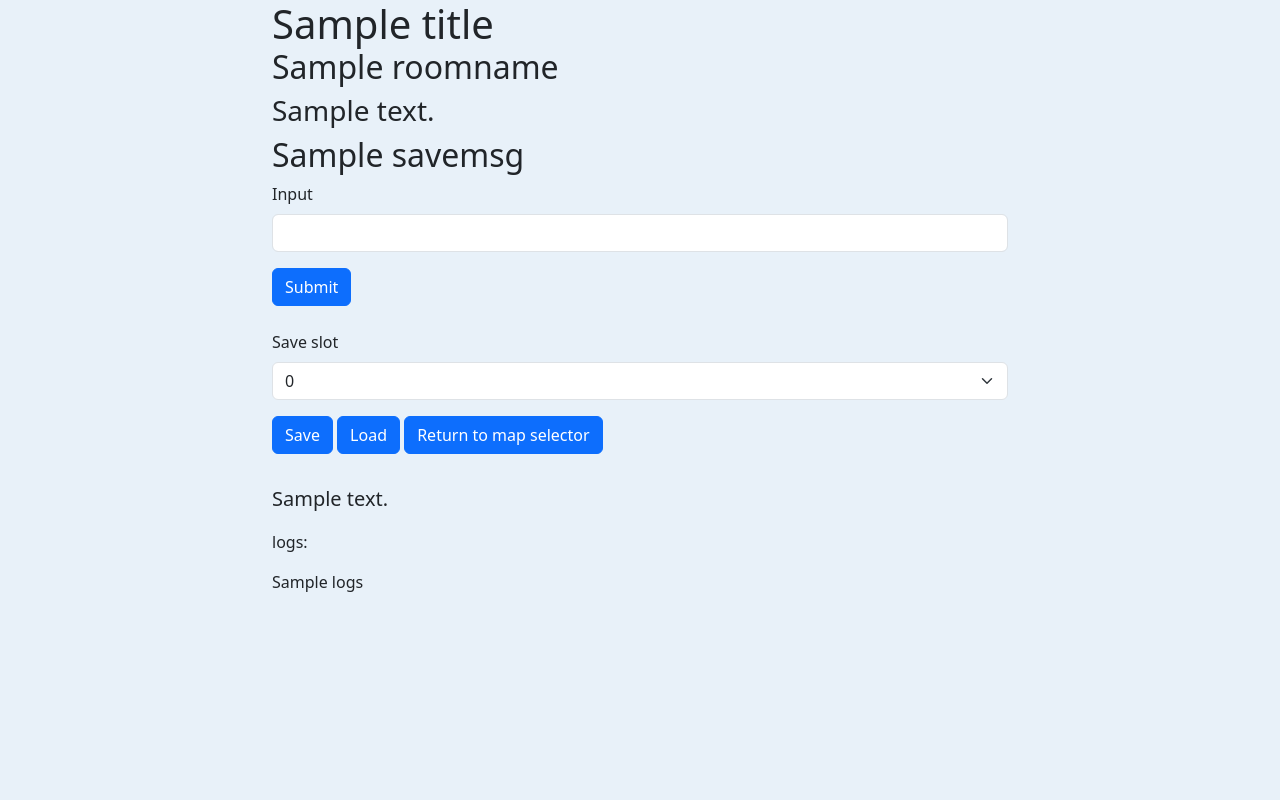
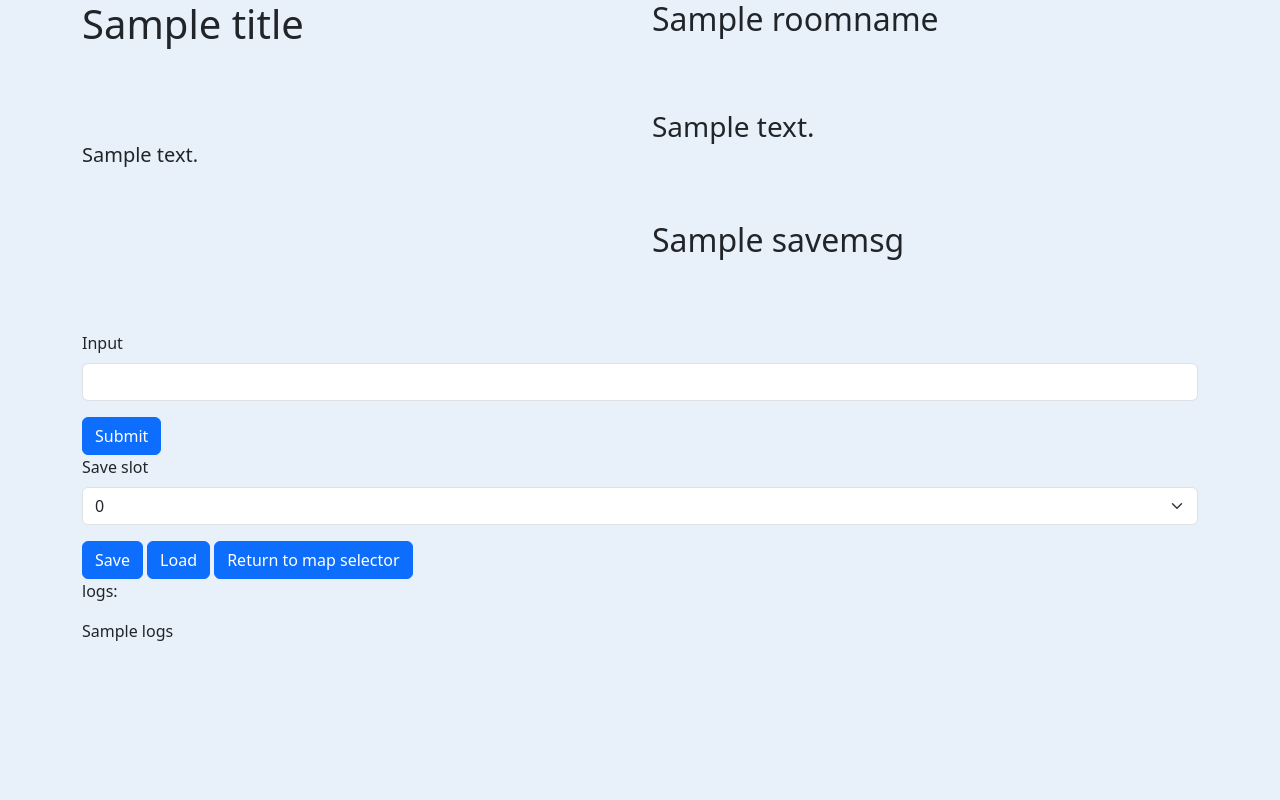
Before and after one commit to Tsunami014/Phoenix-Engine, a Flask app: template templates/app.html in a window 1280 px wide. Run offline with Flask 3, Linux system fonts and the light colour scheme; the template is opened without the code that fills it: values that come from a table or form of the project are taken from there, most other values are stand-ins (such as "Sample title", 1, 10 or a date in 2020); parts of the project's set-up code (start-up, migrations or seed data) failed here and were passed over; some libraries are stand-ins or nearby versions.

Commit message:
Made the web app have a more beautiful layout! :D

```diff
--- /dev/null
+++ b/static/css/ordering.css
@@ -0,0 +1,30 @@
+.text-title { /*title of the map*/
+    grid-area: text-title;
+}
+.text-rname { /*room name*/
+    grid-area: text-rname;
+}
+.text-rdesc { /*room description*/
+    grid-area: text-rdesc;
+}
+.text-savem { /*save message (success/failiure)*/
+    grid-area: text-savem;
+}
+.text-prmsg { /*print message (the output of your actions)*/
+    grid-area: text-prmsg;
+}
+.form-gamef { /*form game (the form to input the action you are going to do)*/
+    grid-area: form-gamef;
+}
+.form-savef { /*form save (the form to save your game)*/
+    grid-area: form-savef;
+}
+.text-rdesc { /*room description*/
+    grid-area: text-rdesc;
+}
+.text-glogs { /*game logs*/
+    grid-area: text-glogs;
+}
+.text-rstuf { /*room stuff*/
+    grid-area: text-rstuf;
+}
--- a/templates/app.html
+++ b/templates/app.html
@@ -25,37 +25,64 @@
       p {white-space: pre-line}
       h1 {display: inline}
     </style>
+
+    <link rel="stylesheet" href="{{ url_for('static', filename='css/ordering.css') }}">
+
+    <style>
+      .row {
+        display: grid;
+        grid-template-columns: 1fr 1fr;
+        grid-template-rows: 1fr 1fr 1fr 1fr 1fr 1fr 1fr;
+        grid-template-areas:  "text-title text-rname"
+                              "text-rstuf text-rdesc"
+                              "text-prmsg text-savem"
+                              "form-gamef form-gamef"
+                              "form-savef form-savef"
+                              "text-glogs text-glogs";
+        height: 100vh;
+      }
+      /*FYI
+      text-title = title of the map
+      text-rname = room name
+      text-rdesc = room description
+      text-savem = save message (success/failiure)
+      text-prmsg = print message (the output of your actions)
+      form-gamef = form game (the form to input the action you are going to do)
+      form-savef = form save (the form to save your game)
+      text-rdesc = room description
+      text-glogs = game logs
+      text-rstuf = room stuff
+      */
+    </style>
   </head>
   <body>
     <!--
 	TIPS about using Bootstrap-Flask:
 	https://github.com/helloflask/bootstrap-flask
 	https://bootstrap-flask.readthedocs.io/
- -->
+    -->
 
     <script>document.getElementById("inp").focus();</script>
 
     <div class="container">
       <div class="row">
-        <div class="col-md-10 col-lg-8 mx-lg-auto mx-md-auto">
-          <h1 class="pt-5 pb-2">{{ title }}</h1>
-          <h2>{{ roomname }}</h2>
-          <h3>
-            {{ desc }}
-          </h3>
-          <h2>{{ savemsg }}</h2>
-          <span class="pt-5" id=messanger>
+        <!--div class="col-md-10 col-lg-8 mx-lg-auto mx-md-auto"-->
+          <div class="text-title"><h1 class="pt-5 pb-2">{{ title }}</h1></div>
+          <div class="text-rname"><h2>{{ roomname }}</h2></div>
+          <div class="text-rdesc"><h3>{{ desc }}</h3></div>
+          <div class="text-savem"><h2>{{ savemsg }}</h2></div>
+          <span class="pt-5" id="text-prmsg">
             <strong>{{ message }}</strong>
           </span>
-          {{ render_form(form) }}
+          <div class="form-gamef">{{ render_form(form) }}</div>
           <br>
-          {{ render_form(form2) }}
-          <p class="lead">
+          <div class="form-savef">{{ render_form(form2) }}</div>
+          <div class="text-rstuf"><p class="lead">
             {{ bigdesc }}
-          </p>
-          <p>logs:</p>
-          <p>{{ logs }}</p>
-        </div>
+          </p></div>
+          <div class="text-glogs"><p>logs:</p>
+          <p>{{ logs }}</p></div>
+        <!--/div-->
       </div>
     </div>
 
```
